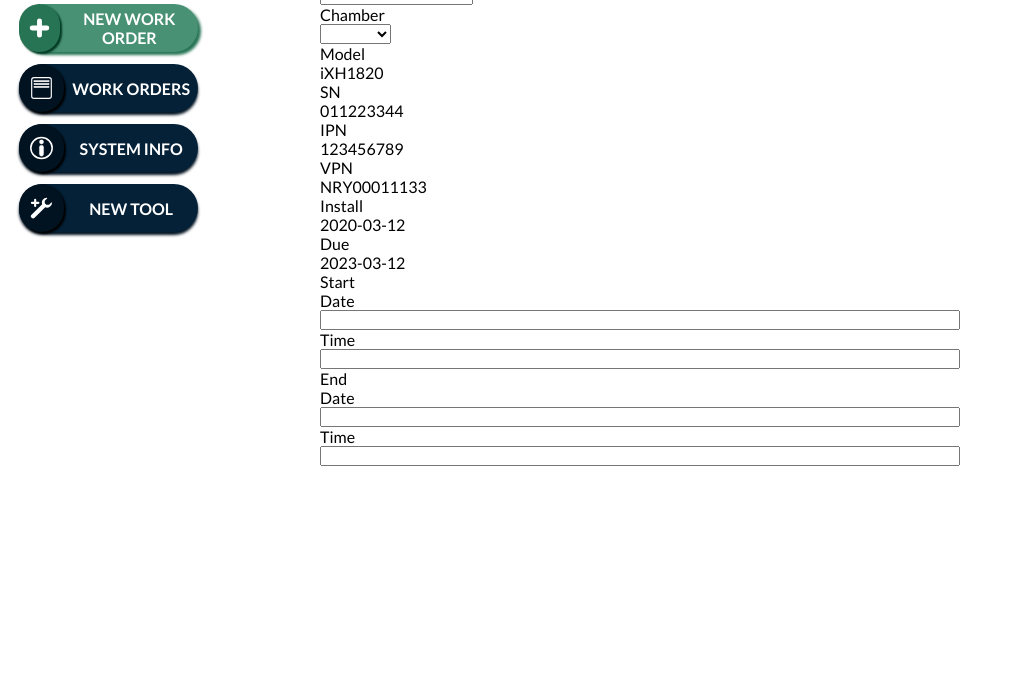
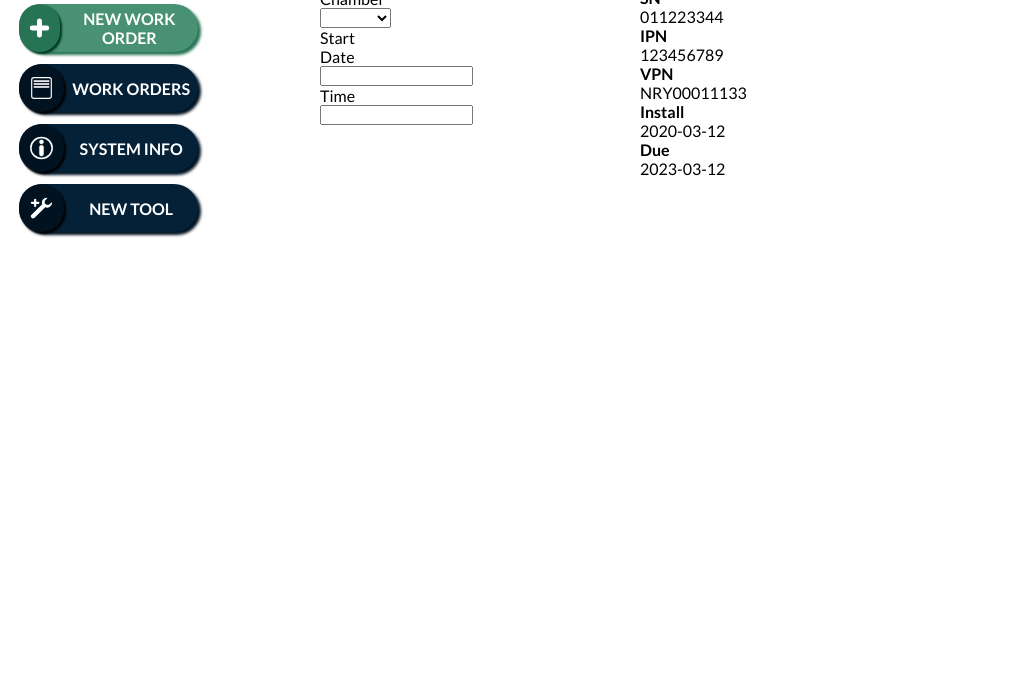
Before and after one commit to macieln/passdown, a plain HTML site: page public/index.html in a window 1280 px wide. Shown: the part 114-800 px from the top of the page, without its empty margins (0-1009 px from the left). Drawn offline with Linux system fonts and the light colour scheme.

Commit message:
Continued work on new work order form.

```diff
--- a/public/index.html
+++ b/public/index.html
@@ -26,8 +26,7 @@
     </div>
 
     <div id="newWoForm">
-        <div id="woTool">
-            <div id="equipmentSelect">
+        <div id="woInfo">
             <p>Tool ID</p><input type="text" id="woToolId">
 
             <p>Chamber</p>
@@ -39,41 +38,31 @@
                 <option value="PM3">PM3</option>
                 <option value="Transfer">Transfer</option>
             </select>
-            </div>
-
-            <div id="equipmentInfo">
-                <div>
-                    <p>Model</p>
-                    <p>iXH1820</p>
-                    <p>SN</p>
-                    <p>011223344</p>
-                    <p>IPN</p>
-                    <p>123456789</p>
-                    <p>VPN</p>
-                    <p>NRY00011133</p>
-                </div>
-                <div>
-                    <p>Install</p>
-                    <p>2020-03-12</p>
-                </div>
-                <div>
-                    <p>Due</p>
-                    <p>2023-03-12</p>
-                </div>
-            </div>
-        </div>
 
             <p>Start</p>
             <p>Date</p><input type="text" id="woStartDate">
             <p>Time</p><input type="text" id="woStartTime">
 
-
-        <p>End</p>
-        <p>Date</p><input type="text" id="woStartDate">
-        <p>Time</p><input type="text" id="woStartTime">
-
             <div id="woTechsMenu">
 
+            </div>
+        </div>
+
+        <div id="equipmentInfo">
+            <div>
+                <h4>Model </h4><p>iXH1820</p>
+                <h4>SN </h4><p>011223344</p>
+                <h4>IPN</h4><p>123456789</p>
+                <h4>VPN</h4><p>NRY00011133</p>
+            </div>
+            <div>
+                <h4>Install</h4>
+                <p>2020-03-12</p>
+            </div>
+            <div>
+                <h4>Due</h4>
+                <p>2023-03-12</p>
+            </div>
         </div>
     </div>
 
--- a/public/style.css
+++ b/public/style.css
@@ -60,7 +60,7 @@ nav {
     border-radius: 2rem;
     background-color: #042138;
     z-index: 100;
-    box-shadow: 0px 3px 3px #011221;
+    box-shadow: 3px 3px 3px #011221;
 }
 
 .navbutton p {
@@ -233,17 +233,20 @@ nav {
     width: 50vw;
     height: 100vh;
     margin: auto;
-    margin-top: 10vh;
+    margin-top: 8vh;
+    margin-left: 25vw;
     display: flex;
-    flex-direction: column;
-    /* margin-top: 5vh;
-    border: solid 5px #489174; */
+    flex-direction: row;
+}
+
+#newWoForm #woInfo {
+    height: 100%;
+    width: 50%;
+    margin: auto;
 }
 
 #newWoForm #equipmentInfo {
-
+    height: 100%;
+    width: 50%;
+    margin: auto;
 }
-
-#newWoForm #equipmentInfo {
-
-}
```
Lines whose indentation alone changed are shown as unchanged.
